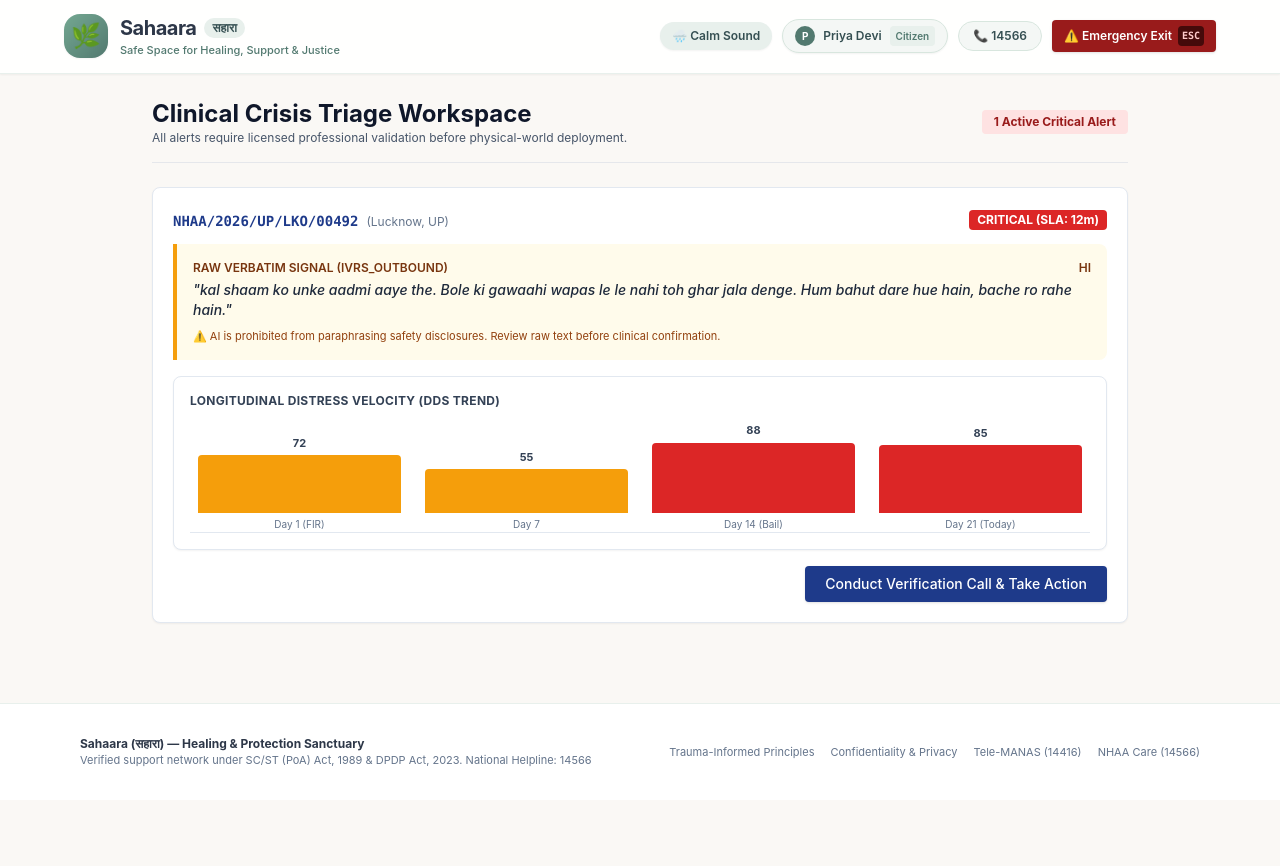
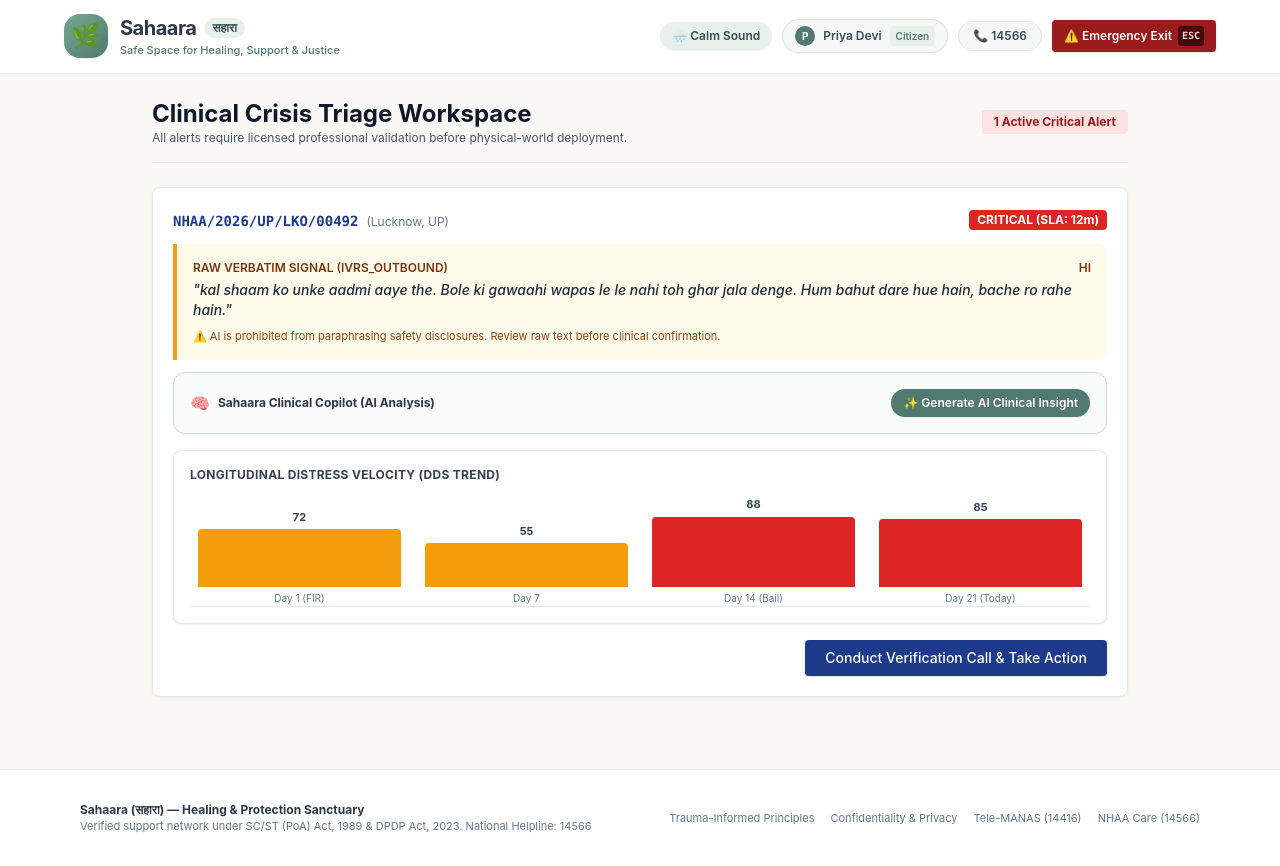
Before and after one commit to Ar1es-XD/nhaa-care, a Next.js app in the folder frontend/: page /counselor in a window 1280 px wide. Before the commit the page ends 800 px from the top, so only its background shows below. Built offline with nearby package versions, Linux system fonts and the light colour scheme; no server answers.

Commit message:
feat(ai): add clinical copilot insight generation for counselors using gemini

```diff
--- /dev/null
+++ b/frontend/src/app/api/ai/counselor-summary/route.ts
@@ -0,0 +1,73 @@
+import { NextRequest, NextResponse } from 'next/server';
+
+const GEMINI_API_KEY = process.env.GEMINI_API_KEY || '';
+const GEMINI_MODEL = process.env.NEXT_PUBLIC_GEMINI_MODEL || 'gemini-3.6-flash';
+
+const COUNSELOR_PROMPT = `You are Sahaara Clinical Copilot, assisting licensed mental health counselors and nodal officers under the SC/ST (Prevention of Atrocities) framework in India.
+Analyze the provided longitudinal signals, milestone context, and citizen quotes.
+Provide a concise clinical triage summary with:
+1. Longitudinal Risk Assessment (Velocity & Trend)
+2. Trauma & Intimidation Assessment
+3. Recommended Supportive Interventions (Tele-MANAS, safe transit, legal aid, DM relocation review)
+Keep the note objective, trauma-informed, professional, and ethical.`;
+
+export async function POST(req: NextRequest) {
+  try {
+    const body = await req.json();
+    const { caseId, ddsScore, velocity, verbatimQuote, milestone } = body;
+
+    if (!GEMINI_API_KEY) {
+      return NextResponse.json({
+        summary: `Longitudinal analysis for ${caseId}: Patient exhibits sharp distress escalation (DDS: ${ddsScore}, Δ: +${velocity}) closely correlated with recent milestone (${milestone}). Recommended: Immediate outreach by licensed counselor, evaluate safe transit support, and verify Rule 12 interim relief status.`,
+        model: 'heuristic-summary',
+      });
+    }
+
+    const geminiUrl = `https://generativelanguage.googleapis.com/v1beta/models/${GEMINI_MODEL}:generateContent?key=${GEMINI_API_KEY}`;
+
+    const promptText = `Case ID: ${caseId}
+Current Distress Score: ${ddsScore}/100
+14-day Risk Velocity: +${velocity}
+Current Legal Milestone: ${milestone}
+Recent Verbatim Statement: "${verbatimQuote}"
+
+Generate a 3-bullet clinical triage analysis note for the attending counselor.`;
+
+    const geminiResponse = await fetch(geminiUrl, {
+      method: 'POST',
+      headers: { 'Content-Type': 'application/json' },
+      body: JSON.stringify({
+        contents: [
+          {
+            parts: [
+              { text: `${COUNSELOR_PROMPT}\n\n${promptText}` }
+            ]
+          }
+        ],
+        generationConfig: {
+          temperature: 0.3,
+          maxOutputTokens: 500,
+        }
+      }),
+    });
+
+    if (!geminiResponse.ok) {
+      const errText = await geminiResponse.text();
+      console.error('Gemini API Error:', errText);
+      return NextResponse.json({
+        summary: `Case ${caseId} exhibits high acute distress. Verified trigger: ${milestone}. Immediate human counselor verification initiated.`,
+        model: 'fallback',
+      });
+    }
+
+    const data = await geminiResponse.json();
+    const summary = data?.candidates?.[0]?.content?.parts?.[0]?.text || 'No summary generated.';
+
+    return NextResponse.json({
+      summary,
+      model: GEMINI_MODEL,
+    });
+  } catch (error: any) {
+    return NextResponse.json({ error: error.message }, { status: 500 });
+  }
+}
--- a/frontend/src/components/counselor/TriageQueue.tsx
+++ b/frontend/src/components/counselor/TriageQueue.tsx
@@ -6,6 +6,8 @@ import { ClinicalVerificationModal } from './ClinicalVerificationModal';
 
 export const TriageQueue: React.FC = () => {
   const [activeModalId, setActiveModalId] = useState<string | null>(null);
+  const [loadingAi, setLoadingAi] = useState(false);
+  const [clinicalAiSummary, setClinicalAiSummary] = useState<string | null>(null);
 
   const alerts = [
     {
@@ -44,6 +46,51 @@ export const TriageQueue: React.FC = () => {
             </div>
 
             <VerbatimQuoteCard quote={a.verbatim} language={a.language} channel={a.channel} />
+
+            {/* Real Gemini AI Clinical Insight Generator */}
+            <div className="my-3 p-4 bg-[#f8fbf9] rounded-xl border border-[#c6dfd4] space-y-2">
+              <div className="flex items-center justify-between">
+                <div className="flex items-center gap-2">
+                  <span>🧠</span>
+                  <span className="text-xs font-bold text-[#2d3748]">Sahaara Clinical Copilot (AI Analysis)</span>
+                </div>
+                <button
+                  onClick={async () => {
+                    setLoadingAi(true);
+                    try {
+                      const res = await fetch('/api/ai/counselor-summary', {
+                        method: 'POST',
+                        headers: { 'Content-Type': 'application/json' },
+                        body: JSON.stringify({
+                          caseId: a.caseNumber,
+                          ddsScore: 84,
+                          velocity: 32,
+                          verbatimQuote: a.verbatim,
+                          milestone: 'Bail Hearing & Witness Deposition',
+                        }),
+                      });
+                      const data = await res.json();
+                      setClinicalAiSummary(data.summary);
+                    } catch (e) {
+                      setClinicalAiSummary('Failed to generate insight.');
+                    } finally {
+                      setLoadingAi(false);
+                    }
+                  }}
+                  disabled={loadingAi}
+                  className="text-xs bg-[#52796f] hover:bg-[#354f52] text-white px-3 py-1.5 rounded-full font-semibold transition shadow-sm disabled:opacity-50"
+                >
+                  {loadingAi ? 'Analyzing Signals...' : '✨ Generate AI Clinical Insight'}
+                </button>
+              </div>
+
+              {clinicalAiSummary && (
+                <div className="text-xs text-[#2d3748] bg-white p-3 rounded-lg border border-[#e8f0ec] leading-relaxed whitespace-pre-line font-medium">
+                  {clinicalAiSummary}
+                </div>
+              )}
+            </div>
+
             <LongitudinalChart />
 
             <div className="mt-4 flex justify-end">
```
